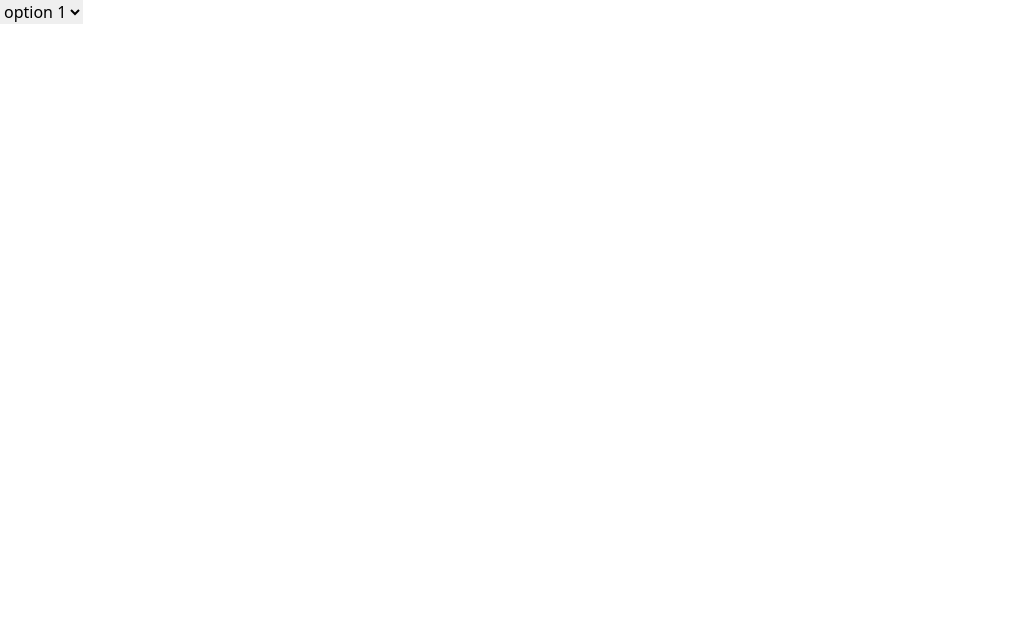
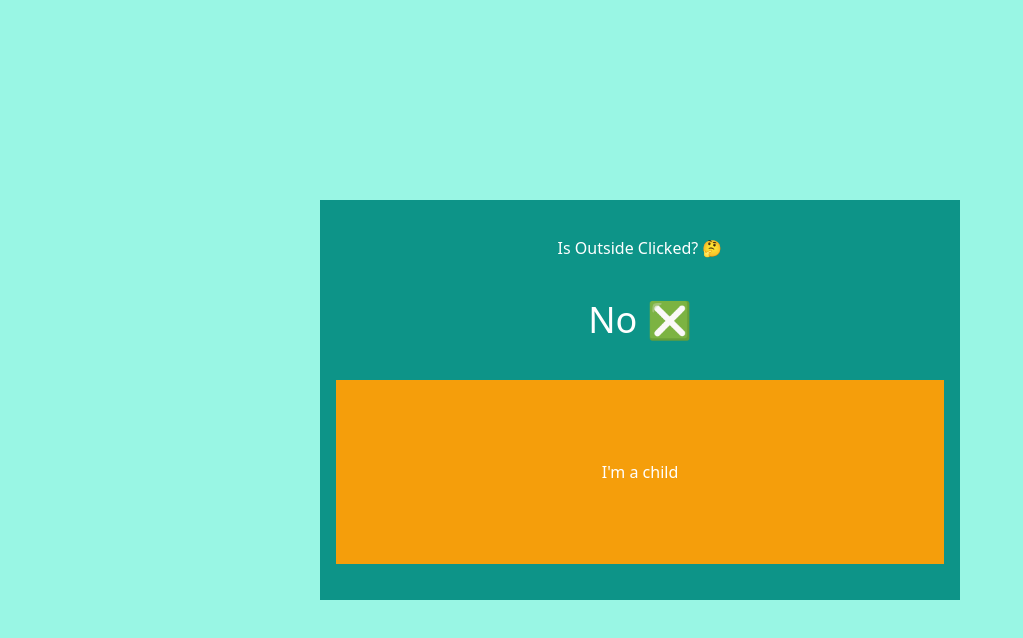
Before and after one commit to sookmax/react-typescript-boilerplate, a React app: page / in a window 1280 px wide. Shown: the top 638 px of the page, without its empty margins (0-1023 px from the left). Built offline with nearby package versions, Linux system fonts and the light colour scheme.

Commit message:
add useOutsideClick hook

```diff
--- /dev/null
+++ b/src/examples/ClickOutside.tsx
@@ -0,0 +1,34 @@
+import { useRef } from "react";
+import useOutsideClick from "../utils/useOutsideClick";
+
+type Props = JSX.IntrinsicElements["div"];
+
+export function ClickOutside(props: Props) {
+  const elRef = useRef<HTMLDivElement>(null);
+  const isOutsideClicked = useOutsideClick(elRef);
+
+  return (
+    <div
+      data-testid="outer-div"
+      className="flex h-full w-full items-center justify-center bg-teal-200"
+      {...props}
+    >
+      <div
+        data-testid="target-div"
+        ref={elRef}
+        className="flex h-1/2 w-1/2 flex-col items-center justify-around bg-teal-600 p-4 text-white"
+      >
+        <p>Is Outside Clicked? 🤔</p>
+        <p data-testid="text-content" className="text-4xl">
+          {isOutsideClicked ? "Yes ✅" : "No ❎"}
+        </p>
+        <div
+          data-testid="child-div"
+          className="flex h-1/2 w-full items-center justify-center bg-amber-500"
+        >
+          I'm a child
+        </div>
+      </div>
+    </div>
+  );
+}
--- a/src/index.tsx
+++ b/src/index.tsx
@@ -1,5 +1,6 @@
 import React from "react";
 import { createRoot } from "react-dom/client";
+import { ClickOutside } from "./examples/ClickOutside";
 import Option from "./examples/controlled-forms/select/Option";
 import Select from "./examples/controlled-forms/select/Select";
 import HtmlTag from "./examples/headless-ui/HtmlTag";
@@ -17,15 +18,7 @@ if (rootEl) {
   const root = createRoot(rootEl);
   root.render(
     <React.StrictMode>
-      {/* <HtmlTag className="bg-orange-700" as="input" type="search"></HtmlTag> */}
-      {/* <Input type="number" min={0} max={10} step={0.01} /> */}
-      {/* <TextArea onChange={(e) => console.log(JSON.stringify(e.target.value))} /> */}
-      <Select name="option" onChange={(value) => console.log(value)}>
-        <Option value={1}>option 1</Option>
-        <Option value={2}>option 2</Option>
-        <Option value={3}>option 3</Option>
-        <Option value={4}>option 4</Option>
-      </Select>
+      <ClickOutside />
     </React.StrictMode>
   );
 }
--- /dev/null
+++ b/src/utils/useOutsideClick.ts
@@ -0,0 +1,26 @@
+import { useEffect, useState } from "react";
+
+export default function useOutsideClick(
+  targetElementRef: React.RefObject<HTMLElement>
+) {
+  const [clickedOutside, setClickedOutside] = useState(false);
+
+  useEffect(() => {
+    const listener = (e: PointerEvent) => {
+      if (targetElementRef.current && e.target instanceof Node) {
+        const targetElement = targetElementRef.current;
+        if (!targetElement.contains(e.target)) {
+          setClickedOutside(true);
+        } else {
+          setClickedOutside(false);
+        }
+      }
+    };
+
+    document.addEventListener("pointerup", listener);
+
+    return () => document.removeEventListener("pointerup", listener);
+  }, [targetElementRef]);
+
+  return clickedOutside;
+}
```
Also changed, not shown: .eslintrc.js, 1 other file (tests, documents, lock files or other folders).
